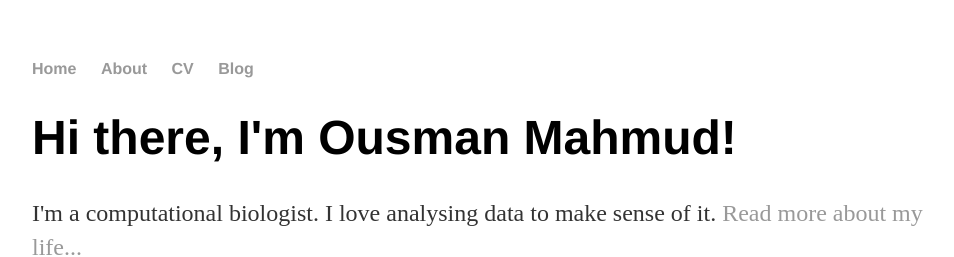
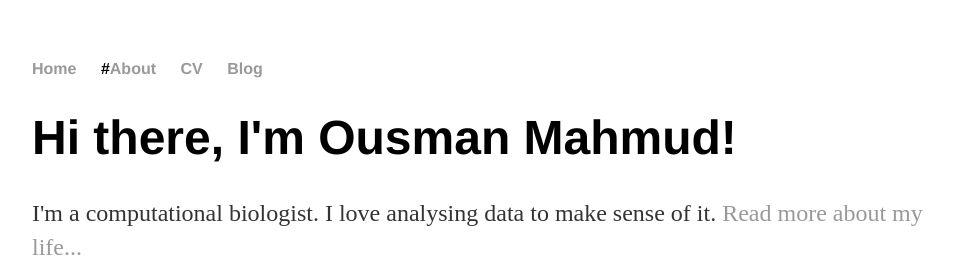
Before and after one commit to Zoites/zoites.github.io.old, a Jekyll site: the page built from index.html, in a window 1280 px wide. Shown: the top 257 px of the page, without its empty margins (160-1114 px from the left). Built offline with Jekyll 4.4.1, drawn with Linux system fonts in a browser that asks for light colours.

```diff
--- a/_layouts/default.html
+++ b/_layouts/default.html
@@ -9,7 +9,7 @@
 			<nav>
 	    		<ul>
 	        		<li><a href="/">Home</a></li>
-		        	<li><a href="/about">About</a></li>
+		        	#<li><a href="/about">About</a></li>
 	        		<li><a href="/cv">CV</a></li>
 	        		<li><a href="/blog">Blog</a></li>
 	    		</ul>
```
